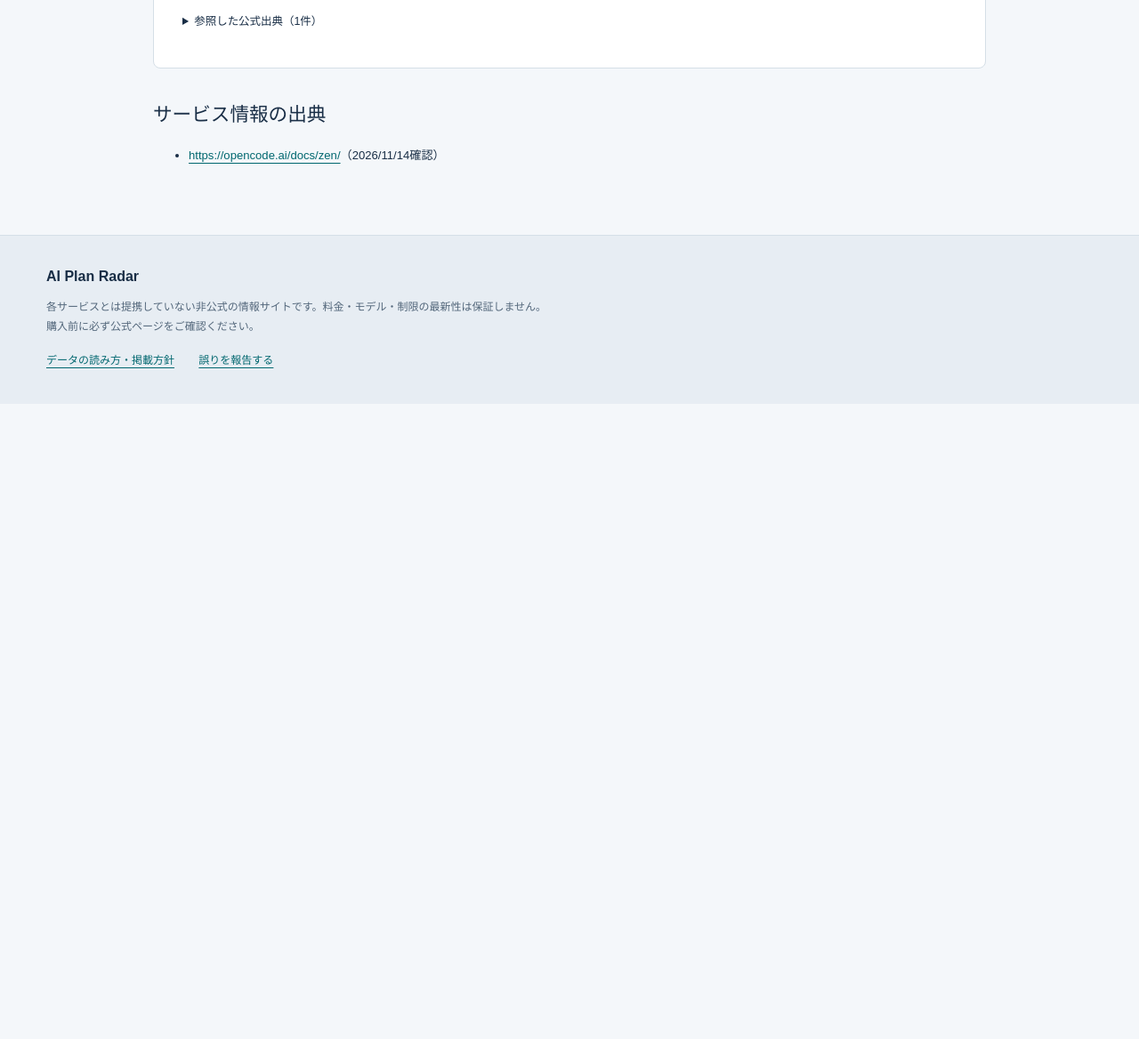
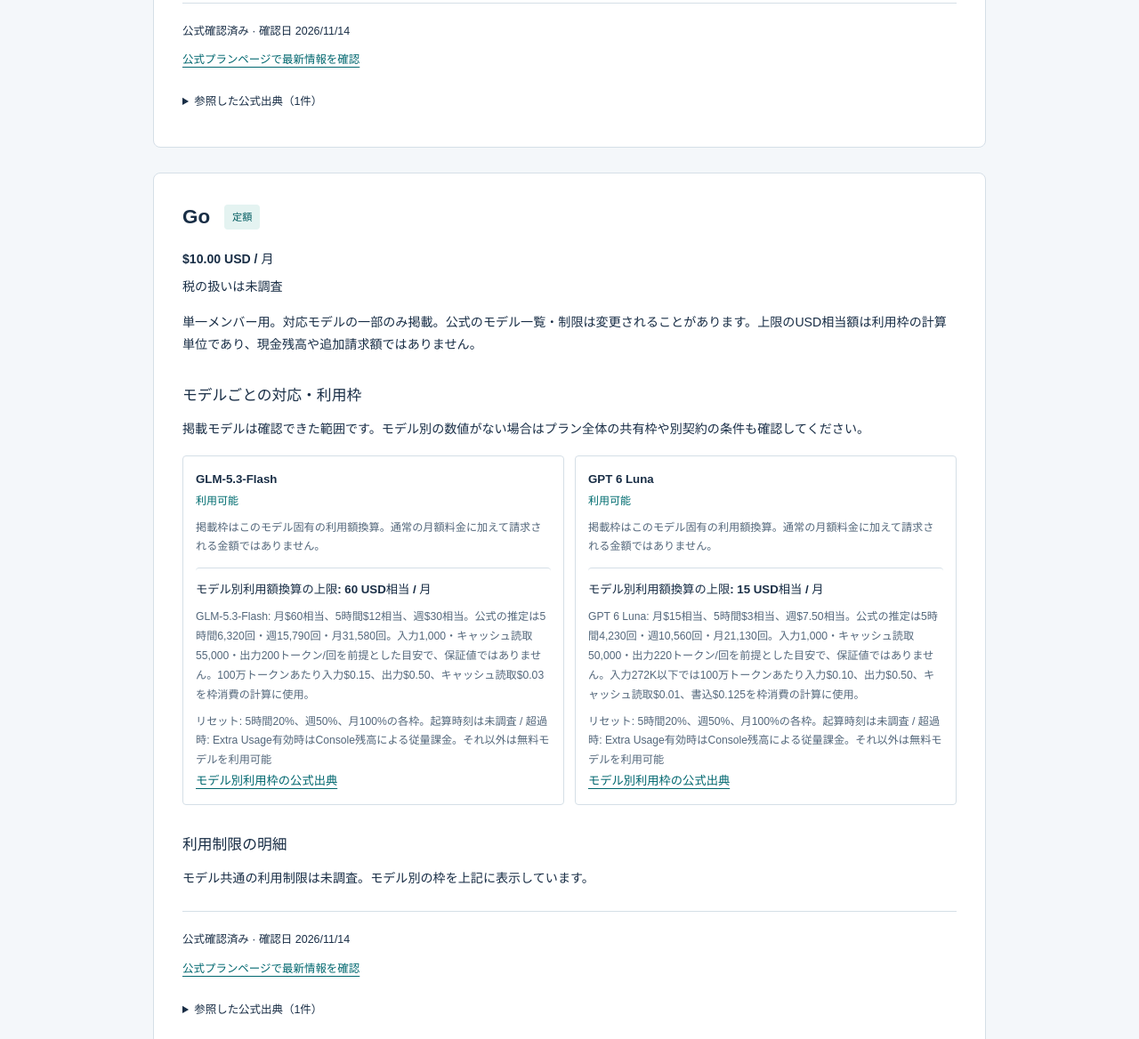
Before and after one commit to tonbiattack/ai-plan-radar, an Astro site: page /ai-plan-radar/services/opencode-console/ in a window 1280 px wide. Shown: the part 1632-2800 px from the top of the page at 89% size. Before the commit the page ends 2086 px from the top, so only its background shows below. Built offline with nearby package versions, Linux system fonts and the light colour scheme; Astro itself is replaced by a stand-in of ours.

Commit message:
feat: show model usage allowances and expand individual plans

```diff
--- a/src/data/catalog.json
+++ b/src/data/catalog.json
@@ -30,7 +30,7 @@
       "name": "OpenCode Console",
       "slug": "opencode-console",
       "category": "モデルAPI",
-      "description": "OpenCodeチームが検証したモデルを提供する任意のモデルプロバイダー。OpenCode本体とは別契約の従量課金です。",
+      "description": "OpenCodeチームが検証したモデルを提供する任意のモデルプロバイダー。OpenCode本体とは別契約で、従量課金とGo定額プランがあります。",
       "officialUrl": "https://opencode.ai/console",
       "pricingUrl": "https://opencode.ai/docs/zen/",
       "serviceType": "model_provider",
@@ -436,12 +436,12 @@
         {
           "modelId": "claude-haiku-4-5",
           "availability": "available",
-          "notes": "Freeの紹介文に記載。"
+          "notes": "Freeの紹介文に記載。個人Freeでは自動モデル選択のみ。手動選択はできません。"
         },
         {
           "modelId": "gpt-5-mini",
           "availability": "available",
-          "notes": "Freeの紹介文に記載。"
+          "notes": "Freeの紹介文に記載。個人Freeでは自動モデル選択のみ。手動選択はできません。"
         }
       ],
       "limits": [
@@ -475,11 +475,15 @@
         }
       ],
       "features": ["コード補完"],
-      "notes": "モデル一覧とプラン別の利用可否は一致しない場合があるため、確認できたモデルのみ記載。",
+      "notes": "個人Freeは自動モデル選択のみ。表示されたモデルを手動で指定できることは意味しません。",
       "verifiedAt": "2026-11-14",
       "sources": [
         {
           "url": "https://github.com/features/copilot/plans",
+          "verifiedAt": "2026-11-14"
+        },
+        {
+          "url": "https://docs.github.com/en/copilot/concepts/billing/usage-based-billing-for-individuals",
           "verifiedAt": "2026-11-14"
         }
       ],
@@ -520,11 +524,11 @@
           "amount": 15,
           "unit": "USD相当",
           "window": "月",
-          "resetPolicy": "月ごと（基準日未調査）",
+          "resetPolicy": "毎月1日 00:00 UTC（日本時間9:00）",
           "overagePolicy": "追加クレジットを購入可能",
-          "rolloverPolicy": "未調査",
-          "notes": "AIクレジットは機能・モデルにより消費量が異なります。",
-          "sourceUrl": "https://github.com/features/copilot/plans"
+          "rolloverPolicy": "未使用分は翌月に繰り越されません",
+          "notes": "1 AIクレジットは$0.01相当。モデル・入出力・キャッシュのトークン数に応じて消費。$15相当は1,500クレジット（基本1,000、変動追加500）。モデル別の固定回数ではありません。",
+          "sourceUrl": "https://docs.github.com/en/copilot/concepts/billing/usage-based-billing-for-individuals"
         },
         {
           "scope": "feature",
@@ -547,6 +551,10 @@
       "sources": [
         {
           "url": "https://github.com/features/copilot/plans",
+          "verifiedAt": "2026-11-14"
+        },
+        {
+          "url": "https://docs.github.com/en/copilot/concepts/billing/usage-based-billing-for-individuals",
           "verifiedAt": "2026-11-14"
         }
       ],
@@ -582,11 +590,11 @@
           "amount": 70,
           "unit": "USD相当",
           "window": "月",
-          "resetPolicy": "月ごと（基準日未調査）",
+          "resetPolicy": "毎月1日 00:00 UTC（日本時間9:00）",
           "overagePolicy": "追加クレジットを購入可能",
-          "rolloverPolicy": "未調査",
-          "notes": "変動追加枠は変更される場合があります。",
-          "sourceUrl": "https://github.com/features/copilot/plans"
+          "rolloverPolicy": "未使用分は翌月に繰り越されません",
+          "notes": "1 AIクレジットは$0.01相当。合計7,000クレジット（基本3,900、変動追加3,100）。モデルとトークン数に応じて消費し、変動追加枠は変更される場合があります。",
+          "sourceUrl": "https://docs.github.com/en/copilot/concepts/billing/usage-based-billing-for-individuals"
         }
       ],
       "features": [],
@@ -596,8 +604,195 @@
         {
           "url": "https://github.com/features/copilot/plans",
           "verifiedAt": "2026-11-14"
+        },
+        {
+          "url": "https://docs.github.com/en/copilot/concepts/billing/usage-based-billing-for-individuals",
+          "verifiedAt": "2026-11-14"
         }
       ],
+      "confidence": "official"
+    },
+    {
+      "id": "github-copilot-max",
+      "serviceId": "github-copilot",
+      "name": "Max",
+      "billingType": "hybrid",
+      "priceStatus": "known",
+      "price": {
+        "amount": 100,
+        "currency": "USD",
+        "period": "month",
+        "taxNote": "税の扱いは未調査",
+        "promotionNote": null
+      },
+      "pricingUrl": "https://github.com/features/copilot/plans",
+      "modelAccess": [
+        {
+          "modelId": "claude-opus",
+          "availability": "available",
+          "notes": "Pro+を含むプラン。Opus系列の個別版の条件は公式モデル一覧を確認。"
+        }
+      ],
+      "limits": [
+        {
+          "scope": "plan",
+          "targetId": null,
+          "metric": "AIクレジット",
+          "status": "known",
+          "amount": 200,
+          "unit": "USD相当",
+          "window": "月",
+          "resetPolicy": "毎月1日 00:00 UTC（日本時間9:00）",
+          "overagePolicy": "追加予算を設定し購入可能。上限が設定される場合あり",
+          "rolloverPolicy": "未使用分は翌月に繰り越されません",
+          "notes": "20,000クレジット（基本10,000、変動追加10,000）。モデル・入出力・キャッシュのトークン数で消費量が変動。固定回数ではありません。",
+          "sourceUrl": "https://docs.github.com/en/copilot/concepts/billing/usage-based-billing-for-individuals"
+        }
+      ],
+      "features": [],
+      "notes": "1ユーザーあたり月額。変動追加枠は変更される場合があります。",
+      "verifiedAt": "2026-11-14",
+      "sources": [
+        { "url": "https://github.com/features/copilot/plans", "verifiedAt": "2026-11-14" },
+        {
+          "url": "https://docs.github.com/en/copilot/concepts/billing/usage-based-billing-for-individuals",
+          "verifiedAt": "2026-11-14"
+        }
+      ],
+      "confidence": "official"
+    },
+    {
+      "id": "cursor-super",
+      "serviceId": "cursor",
+      "name": "Super",
+      "billingType": "hybrid",
+      "priceStatus": "known",
+      "price": {
+        "amount": 100,
+        "currency": "USD",
+        "period": "month",
+        "taxNote": "税別",
+        "promotionNote": null
+      },
+      "pricingUrl": "https://cursor.com/pricing",
+      "modelAccess": [
+        {
+          "modelId": "grok",
+          "availability": "available",
+          "notes": "Grokモデル。個別バージョンは未調査。"
+        }
+      ],
+      "limits": [
+        {
+          "scope": "plan",
+          "targetId": null,
+          "metric": "共有AI利用枠",
+          "status": "undisclosed",
+          "amount": null,
+          "unit": "不明",
+          "window": "週",
+          "resetPolicy": "毎週リセット",
+          "overagePolicy": "追加購入またはリセットまで待機",
+          "rolloverPolicy": "未調査",
+          "notes": "Plusの15倍の共有利用量。絶対値は非公開。第三者モデルはAPI定価で別途課金。",
+          "sourceUrl": "https://cursor.com/pricing"
+        }
+      ],
+      "features": [],
+      "notes": "第三者モデルの利用料は月額に含まれません。",
+      "verifiedAt": "2026-11-14",
+      "sources": [{ "url": "https://cursor.com/pricing", "verifiedAt": "2026-11-14" }],
+      "confidence": "official"
+    },
+    {
+      "id": "cursor-ultra",
+      "serviceId": "cursor",
+      "name": "Ultra",
+      "billingType": "hybrid",
+      "priceStatus": "known",
+      "price": {
+        "amount": 200,
+        "currency": "USD",
+        "period": "month",
+        "taxNote": "税別",
+        "promotionNote": null
+      },
+      "pricingUrl": "https://cursor.com/pricing",
+      "modelAccess": [
+        {
+          "modelId": "grok",
+          "availability": "available",
+          "notes": "Grokモデル。個別バージョンは未調査。"
+        }
+      ],
+      "limits": [
+        {
+          "scope": "plan",
+          "targetId": null,
+          "metric": "共有AI利用枠",
+          "status": "undisclosed",
+          "amount": null,
+          "unit": "不明",
+          "window": "週",
+          "resetPolicy": "毎週リセット",
+          "overagePolicy": "追加購入またはリセットまで待機",
+          "rolloverPolicy": "未調査",
+          "notes": "Plusの50倍の共有利用量。絶対値は非公開。第三者モデルはAPI定価で別途課金。",
+          "sourceUrl": "https://cursor.com/pricing"
+        }
+      ],
+      "features": [],
+      "notes": "第三者モデルの利用料は月額に含まれません。",
+      "verifiedAt": "2026-11-14",
+      "sources": [{ "url": "https://cursor.com/pricing", "verifiedAt": "2026-11-14" }],
+      "confidence": "official"
+    },
+    {
+      "id": "claude-code-ultra",
+      "serviceId": "claude-code",
+      "name": "Claude Ultra",
+      "billingType": "subscription",
+      "priceStatus": "known",
+      "price": {
+        "amount": 200,
+        "currency": "USD",
+        "period": "month",
+        "taxNote": "税別",
+        "promotionNote": null
+      },
+      "pricingUrl": "https://www.anthropic.com/pricing",
+      "modelAccess": [
+        {
+          "modelId": "claude-opus",
+          "availability": "unknown",
+          "notes": "Claude契約全体では対応。Claude Code内の個別モデル版は未調査。"
+        },
+        {
+          "modelId": "claude-sonnet",
+          "availability": "unknown",
+          "notes": "Claude契約全体では対応。Claude Code内の個別モデル版は未調査。"
+        }
+      ],
+      "limits": [
+        {
+          "scope": "plan",
+          "targetId": null,
+          "metric": "週間利用枠",
+          "status": "undisclosed",
+          "amount": null,
+          "unit": "不明",
+          "window": "週",
+          "resetPolicy": "週単位（起算時刻未調査）",
+          "overagePolicy": "未調査",
+          "rolloverPolicy": "未調査",
+          "notes": "Proの10倍の週間利用量。5時間枠なしは認証済みアカウントに限るため、プラン全体の無制限とは扱いません。",
+          "sourceUrl": "https://www.anthropic.com/pricing"
+        }
+      ],
+      "features": [],
+      "notes": "Claude契約にClaude Codeを含みます。5時間枠なしは認証済みアカウントが条件。モデル・会話長などで実際の利用量は変動。",
+      "verifiedAt": "2026-11-14",
+      "sources": [{ "url": "https://www.anthropic.com/pricing", "verifiedAt": "2026-11-14" }],
       "confidence": "official"
     },
     {
@@ -705,9 +900,207 @@
         }
       ],
       "confidence": "official"
+    },
+    {
+      "id": "opencode-console-go",
+      "serviceId": "opencode-console",
+      "name": "Go",
+      "billingType": "subscription",
+      "priceStatus": "known",
+      "price": {
+        "amount": 10,
+        "currency": "USD",
+        "period": "month",
+        "taxNote": "税の扱いは未調査",
+        "promotionNote": null
+      },
+      "pricingUrl": "https://opencode.ai/docs/console/go",
+      "modelAccess": [
+        {
+          "modelId": "glm-5-3-flash",
+          "availability": "available",
+          "notes": "掲載枠はこのモデル固有の利用額換算。通常の月額料金に加えて請求される金額ではありません。"
+        },
+        {
+          "modelId": "gpt-6-luna",
+          "availability": "available",
+          "notes": "掲載枠はこのモデル固有の利用額換算。通常の月額料金に加えて請求される金額ではありません。"
+        }
+      ],
+      "limits": [
+        {
+          "scope": "model",
+          "targetId": "glm-5-3-flash",
+          "metric": "モデル別利用額換算の上限",
+          "status": "known",
+          "amount": 60,
+          "unit": "USD相当",
+          "window": "月",
+          "resetPolicy": "5時間20%、週50%、月100%の各枠。起算時刻は未調査",
+          "overagePolicy": "Extra Usage有効時はConsole残高による従量課金。それ以外は無料モデルを利用可能",
+          "rolloverPolicy": "未調査",
+          "notes": "GLM-5.3-Flash: 月$60相当、5時間$12相当、週$30相当。公式の推定は5時間6,320回・週15,790回・月31,580回。入力1,000・キャッシュ読取55,000・出力200トークン/回を前提とした目安で、保証値ではありません。100万トークンあたり入力$0.15、出力$0.50、キャッシュ読取$0.03を枠消費の計算に使用。",
+          "sourceUrl": "https://opencode.ai/docs/console/go"
+        },
+        {
+          "scope": "model",
+          "targetId": "gpt-6-luna",
+          "metric": "モデル別利用額換算の上限",
+          "status": "known",
+          "amount": 15,
+          "unit": "USD相当",
+          "window": "月",
+          "resetPolicy": "5時間20%、週50%、月100%の各枠。起算時刻は未調査",
+          "overagePolicy": "Extra Usage有効時はConsole残高による従量課金。それ以外は無料モデルを利用可能",
+          "rolloverPolicy": "未調査",
+          "notes": "GPT 6 Luna: 月$15相当、5時間$3相当、週$7.50相当。公式の推定は5時間4,230回・週10,560回・月21,130回。入力1,000・キャッシュ読取50,000・出力220トークン/回を前提とした目安で、保証値ではありません。入力272K以下では100万トークンあたり入力$0.10、出力$0.50、キャッシュ読取$0.01、書込$0.125を枠消費の計算に使用。",
+          "sourceUrl": "https://opencode.ai/docs/console/go"
+        }
+      ],
+      "features": [],
+      "notes": "単一メンバー用。対応モデルの一部のみ掲載。公式のモデル一覧・制限は変更されることがあります。上限のUSD相当額は利用枠の計算単位であり、現金残高や追加請求額ではありません。",
+      "verifiedAt": "2026-11-14",
+      "sources": [{ "url": "https://opencode.ai/docs/console/go", "verifiedAt": "2026-11-14" }],
+      "confidence": "official"
+    },
+    {
+      "id": "opencode-console-go-plus",
+      "serviceId": "opencode-console",
+      "name": "Go Plus",
+      "billingType": "subscription",
+      "priceStatus": "known",
+      "price": {
+        "amount": 40,
+        "currency": "USD",
+        "period": "month",
+        "taxNote": "税の扱いは未調査",
+        "promotionNote": null
+      },
+      "pricingUrl": "https://opencode.ai/docs/console/go",
+      "modelAccess": [
+        {
+          "modelId": "glm-5-3-flash",
+          "availability": "available",
+          "notes": "モデル固有の利用額換算枠。"
+        },
+        {
+          "modelId": "gpt-6-luna",
+          "availability": "available",
+          "notes": "モデル固有の利用額換算枠。"
+        }
+      ],
+      "limits": [
+        {
+          "scope": "model",
+          "targetId": "glm-5-3-flash",
+          "metric": "モデル別利用額換算の上限",
+          "status": "known",
+          "amount": 180,
+          "unit": "USD相当",
+          "window": "月",
+          "resetPolicy": "5時間20%、週50%、月100%の各枠。起算時刻は未調査",
+          "overagePolicy": "Extra Usage有効時はConsole残高による従量課金",
+          "rolloverPolicy": "未調査",
+          "notes": "5時間$36相当、週$90相当。公式の推定は5時間18,960回・週47,370回・月94,740回。入力1,000・キャッシュ読取55,000・出力200トークン/回を前提とした目安。",
+          "sourceUrl": "https://opencode.ai/docs/console/go"
+        },
+        {
+          "scope": "model",
+          "targetId": "gpt-6-luna",
+          "metric": "モデル別利用額換算の上限",
+          "status": "known",
+          "amount": 60,
+          "unit": "USD相当",
+          "window": "月",
+          "resetPolicy": "5時間20%、週50%、月100%の各枠。起算時刻は未調査",
+          "overagePolicy": "Extra Usage有効時はConsole残高による従量課金",
+          "rolloverPolicy": "未調査",
+          "notes": "5時間$12相当、週$30相当。公式の推定は5時間16,920回・週42,240回・月84,520回。入力1,000・キャッシュ読取50,000・出力220トークン/回を前提とした目安。",
+          "sourceUrl": "https://opencode.ai/docs/console/go"
+        }
+      ],
+      "features": [],
+      "notes": "単一メンバー用。対応モデルの一部のみ掲載。利用額換算は枠消費の計算単位であり追加請求額ではありません。",
+      "verifiedAt": "2026-11-14",
+      "sources": [{ "url": "https://opencode.ai/docs/console/go", "verifiedAt": "2026-11-14" }],
+      "confidence": "official"
+    },
+    {
+      "id": "opencode-console-go-teams",
+      "serviceId": "opencode-console",
+      "name": "Go Teams",
+      "billingType": "subscription",
+      "priceStatus": "known",
+      "price": {
+        "amount": 20,
+        "currency": "USD",
+        "period": "month",
+        "taxNote": "税の扱いは未調査",
+        "promotionNote": null
+      },
+      "pricingUrl": "https://opencode.ai/docs/console/go",
+      "modelAccess": [
+        {
+          "modelId": "glm-5-3-flash",
+          "availability": "available",
+          "notes": "各メンバーに別のモデル固有枠があります。"
+        },
+        {
+          "modelId": "gpt-6-luna",
+          "availability": "available",
+          "notes": "各メンバーに別のモデル固有枠があります。"
+        }
+      ],
+      "limits": [
+        {
+          "scope": "model",
+          "targetId": "glm-5-3-flash",
+          "metric": "1メンバーあたりモデル別利用額換算の上限",
+          "status": "known",
+          "amount": 65,
+          "unit": "USD相当",
+          "window": "月",
+          "resetPolicy": "5時間20%、週50%、月100%の各枠。起算時刻は未調査",
+          "overagePolicy": "Extra Usageは初期設定で有効、無効化可能。超過分はConsole残高から従量課金",
+          "rolloverPolicy": "未調査",
+          "notes": "5時間$13相当、週$32.50相当。公式の推定は5時間6,847回・週17,110回・月34,210回。入力1,000・キャッシュ読取55,000・出力200トークン/回を前提とした目安。",
+          "sourceUrl": "https://opencode.ai/docs/console/go"
+        },
+        {
+          "scope": "model",
+          "targetId": "gpt-6-luna",
+          "metric": "1メンバーあたりモデル別利用額換算の上限",
+          "status": "known",
+          "amount": 20,
+          "unit": "USD相当",
+          "window": "月",
+          "resetPolicy": "5時間20%、週50%、月100%の各枠。起算時刻は未調査",
+          "overagePolicy": "Extra Usageは初期設定で有効、無効化可能。超過分はConsole残高から従量課金",
+          "rolloverPolicy": "未調査",
+          "notes": "5時間$4相当、週$10相当。公式の推定は5時間5,640回・週14,080回・月28,170回。入力1,000・キャッシュ読取50,000・出力220トークン/回を前提とした目安。",
+          "sourceUrl": "https://opencode.ai/docs/console/go"
+        }
+      ],
+      "features": [],
+      "notes": "1メンバーあたり月額$20。対応モデルの一部のみ掲載。利用額換算は枠消費の計算単位であり追加請求額ではありません。",
+      "verifiedAt": "2026-11-14",
+      "sources": [{ "url": "https://opencode.ai/docs/console/go", "verifiedAt": "2026-11-14" }],
+      "confidence": "official"
     }
   ],
   "models": [
+    {
+      "id": "glm-5-3-flash",
+      "displayName": "GLM-5.3-Flash",
+      "provider": "Z.ai",
+      "aliases": ["glm-5.3-flash"]
+    },
+    {
+      "id": "gpt-6-luna",
+      "displayName": "GPT 6 Luna",
+      "provider": "OpenAI",
+      "aliases": ["gpt-6-luna", "GPT-6 Luna"]
+    },
     {
       "id": "gpt-6-1-sol",
       "displayName": "GPT 6.1 Sol",
--- a/src/pages/services/[slug].astro
+++ b/src/pages/services/[slug].astro
@@ -97,7 +97,10 @@ const base = import.meta.env.BASE_URL.replace(/\/$/, '');
         </p>
         {plan.price?.period === 'year' && <p>年額を一括請求。月額換算は参考値です。</p>}
         <p>{plan.notes}</p>
-        <h4>対応モデル</h4>
+        <h4>モデルごとの対応・利用枠</h4>
+        <p>
+          掲載モデルは確認できた範囲です。モデル別の数値がない場合はプラン全体の共有枠や別契約の条件も確認してください。
+        </p>
         {plan.modelAccess.length ? (
           <ul class="model-list">
             {plan.modelAccess.map((access) => (
@@ -112,6 +115,33 @@ const base = import.meta.env.BASE_URL.replace(/\/$/, '');
                   {accessLabels[access.availability]}
                 </span>
                 <p>{access.notes}</p>
+                {plan.limits.filter(
+                  (limit) => limit.scope === 'model' && limit.targetId === access.modelId,
+                ).length ? (
+                  <ul class="model-limits">
+                    {plan.limits
+                      .filter(
+                        (limit) => limit.scope === 'model' && limit.targetId === access.modelId,
+                      )
+                      .map((limit) => (
+                        <li>
+                          <strong>
+                            {limit.metric}: {formatLimit(limit)}
+                          </strong>
+                          <p>{limit.notes}</p>
+                          <p>
+                            リセット: {limit.resetPolicy} / 超過時: {limit.overagePolicy}
+                          </p>
+                          <a href={limit.sourceUrl}>モデル別利用枠の公式出典</a>
+                        </li>
+                      ))}
+                  </ul>
+                ) : (
+                  <p>
+                    このモデル単独の利用枠:
+                    未調査またはプラン共通。下記の利用制限を確認してください。
+                  </p>
+                )}
               </li>
             ))}
           </ul>
@@ -120,7 +150,9 @@ const base = import.meta.env.BASE_URL.replace(/\/$/, '');
         )}
         <h4>利用制限の明細</h4>
         <div class="limits">
-          {plan.limits.map((limit) => (
+          {plan.limits
+            .filter((limit) => limit.scope !== 'model')
+            .map((limit) => (
               <div class="limit-item">
                 <div class="limit-heading">
                   <strong>{limit.metric}</strong>
@@ -156,6 +188,9 @@ const base = import.meta.env.BASE_URL.replace(/\/$/, '');
               </div>
             ))}
         </div>
+        {!plan.limits.some((limit) => limit.scope !== 'model') && (
+          <p>モデル共通の利用制限は未調査。モデル別の枠を上記に表示しています。</p>
+        )}
         <div class="plan-sources">
           <p>
             {confidenceLabels[plan.confidence]} · 確認日{' '}
--- a/src/styles/global.css
+++ b/src/styles/global.css
@@ -578,6 +578,16 @@ button {
   margin: 8px 0 0;
   color: var(--muted);
 }
+.model-list .model-limits {
+  list-style: none;
+  padding: 0;
+  margin: 12px 0 0;
+}
+.model-list .model-limits li {
+  border: 0;
+  border-top: 1px solid var(--line);
+  padding: 12px 0 0;
+}
 .limits {
   display: grid;
   gap: 16px;
```
Also changed, not shown: docs/DATA_REVIEW.md (+9 -0 lines), tests/e2e/site.spec.ts (+14 -0 lines), tests/unit/catalog.test.ts (+1 -1 lines), tests/unit/model-limits.test.ts (added, +33 -0 lines). Lines whose indentation alone changed are shown as unchanged.
